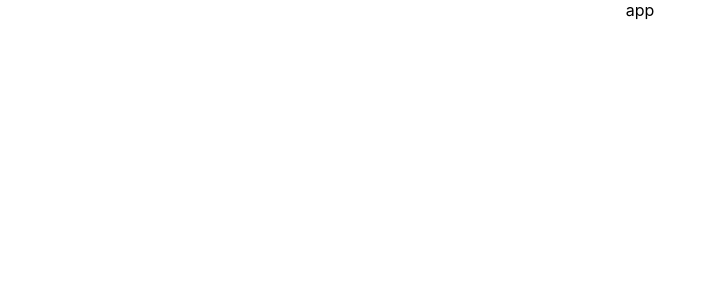
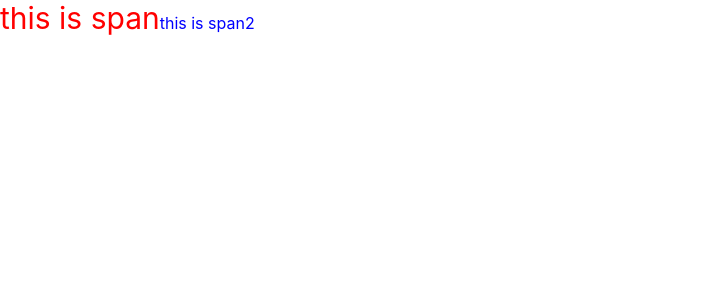
Before and after one commit to stevecyj/react-basic, a React (Create React App) app: page / in a window 1280 px wide. Shown: the top 300 px of the page, without its empty margins (0-717 px from the left). Built offline with nearby package versions, Linux system fonts and the light colour scheme.

Commit message:
feat: 條件渲染

```diff
--- a/src/App.css
+++ b/src/App.css
@@ -1,38 +1,11 @@
 .App {
-  text-align: center;
-}
-
-.App-logo {
-  height: 40vmin;
-  pointer-events: none;
-}
-
-@media (prefers-reduced-motion: no-preference) {
-  .App-logo {
-    animation: App-logo-spin infinite 20s linear;
-  }
-}
-
-.App-header {
-  background-color: #282c34;
-  min-height: 100vh;
-  display: flex;
-  flex-direction: column;
-  align-items: center;
-  justify-content: center;
-  font-size: calc(10px + 2vmin);
-  color: white;
+  /*text-align: center;*/
 }
 
 .App-link {
   color: #61dafb;
 }
 
-@keyframes App-logo-spin {
-  from {
-    transform: rotate(0deg);
-  }
-  to {
-    transform: rotate(360deg);
-  }
+.active {
+  color: blue
 }
--- a/src/App.js
+++ b/src/App.js
@@ -1,11 +1,14 @@
 import './App.css';
+
+const style = { color: 'red', fontSize: '30px' };
+const activeFlag = true;
 
 function App() {
   return (
     <div className="App">
-      app
-    </div>
-  );
+      <span style={style}>this is span</span>
+      <span className={activeFlag ? 'active' : ''}>this is span2</span>
+    </div>);
 }
 
 export default App;
--- a/src/index.js
+++ b/src/index.js
@@ -3,6 +3,7 @@ import ReactDOM from 'react-dom/client';
 import './index.css';
 import App from './App';
 import reportWebVitals from './reportWebVitals';
+
 
 const root = ReactDOM.createRoot(document.getElementById('root'));
 root.render(
```
